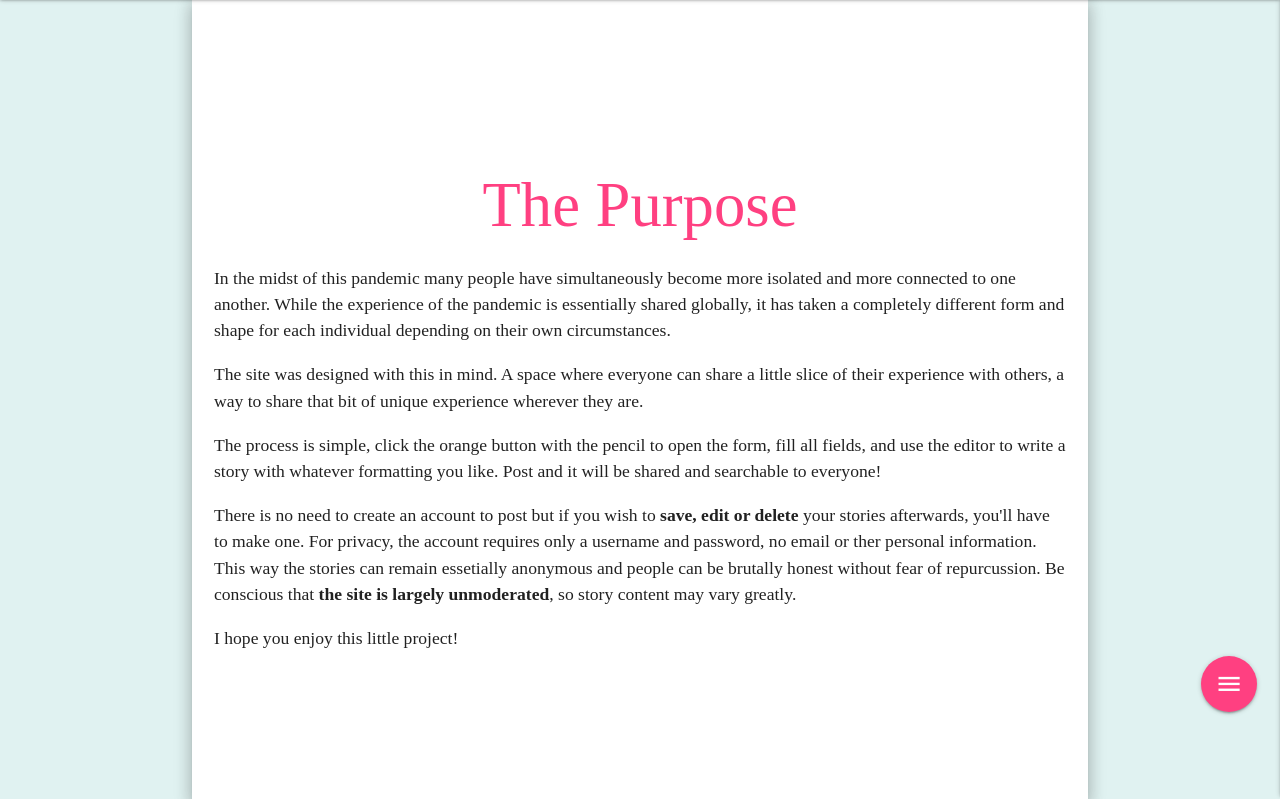
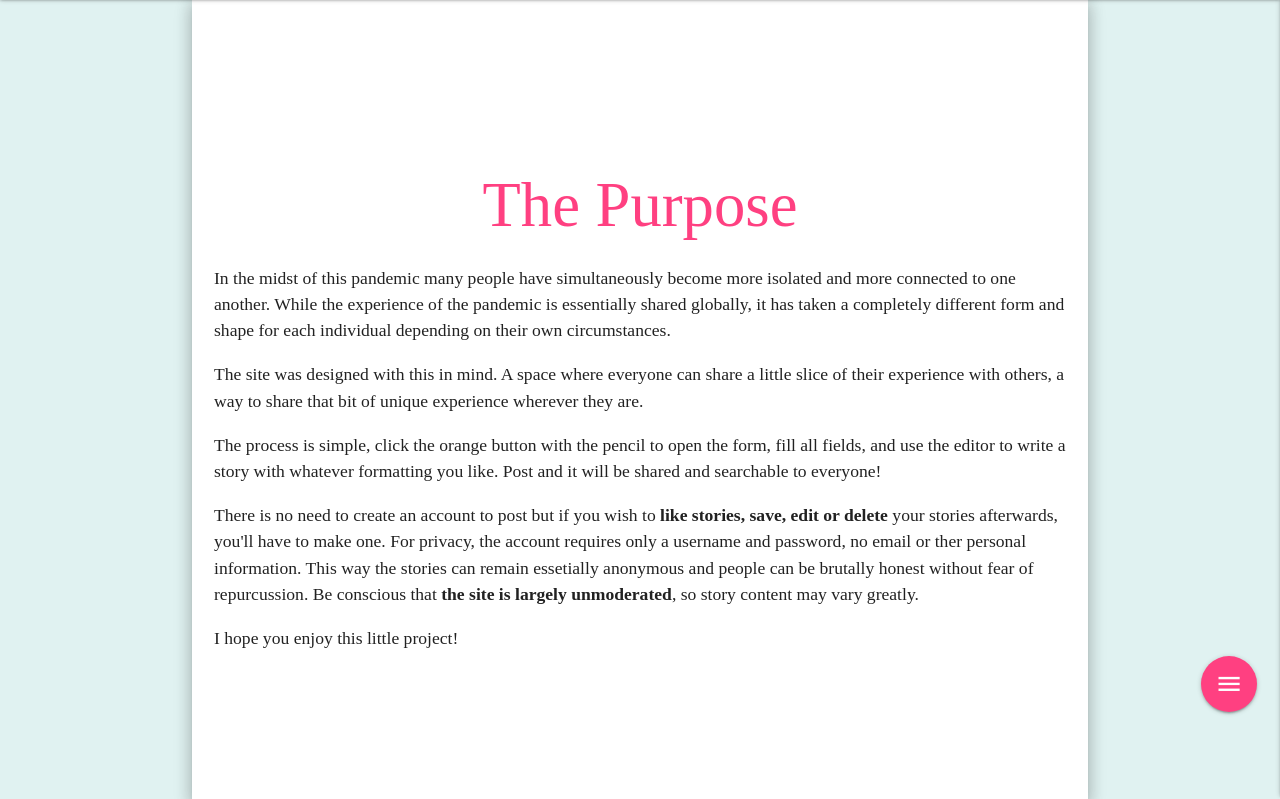
Before and after one commit to Ri-Dearg/corona-tales, a Flask app: page /about in a window 1280 px wide. Shown: the part 65-864 px from the top of the page. Run offline with Flask 2, Linux system fonts and the light colour scheme; data that the repository does not hold is empty; some libraries are stand-ins or nearby versions; some web fonts are replaced.

Commit message:
Updated text

```diff
--- a/project/templates/about.html
+++ b/project/templates/about.html
@@ -8,7 +8,7 @@
             <p>In the midst of this pandemic many people have simultaneously become more isolated and more connected to one another. While the experience of the pandemic is essentially shared globally, it has taken a completely different form and shape for each individual depending on their own circumstances.</p>
             <p> The site was designed with this in mind. A space where everyone can share a little slice of their experience with others, a way to share that bit of unique experience wherever they are.</p>
             <p>The process is simple, click the orange button with the pencil to open the form, fill all fields, and use the editor to write a story with whatever formatting you like. Post and it will be shared and searchable to everyone!</p>
-            <p>There is no need to create an account to post but if you wish to <strong>save, edit or delete</strong> your stories afterwards, you'll have to make one. For privacy, the account requires only a username and password, no email or ther personal information. This way the stories can remain essetially anonymous and people can be brutally honest without fear of repurcussion. Be conscious that <strong>the site is largely unmoderated</strong>, so story content may vary greatly.
+            <p>There is no need to create an account to post but if you wish to <strong>like stories, save, edit or delete</strong> your stories afterwards, you'll have to make one. For privacy, the account requires only a username and password, no email or ther personal information. This way the stories can remain essetially anonymous and people can be brutally honest without fear of repurcussion. Be conscious that <strong>the site is largely unmoderated</strong>, so story content may vary greatly.
             </p>
             <p>I hope you enjoy this little project!</p>
         </article>
```
